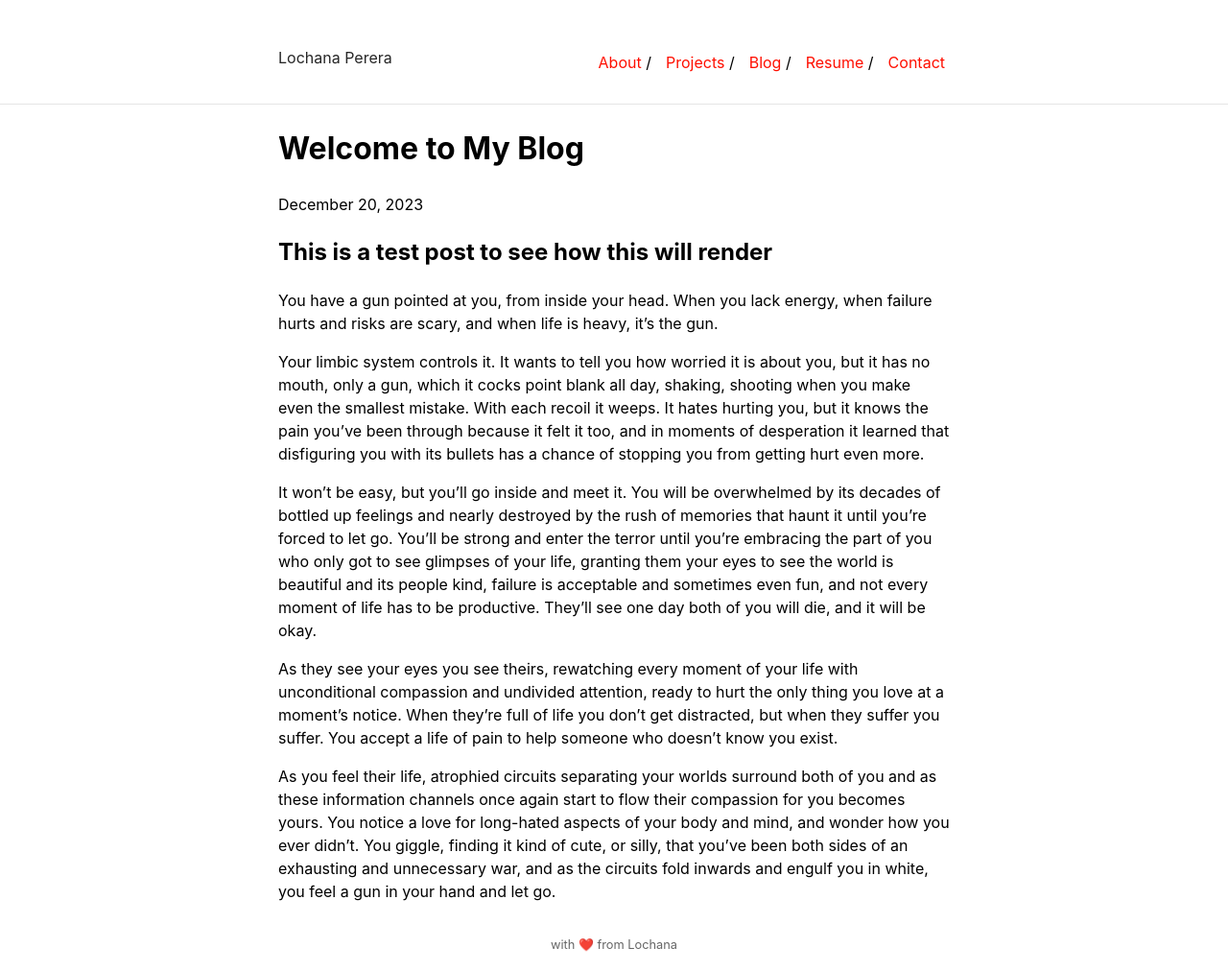
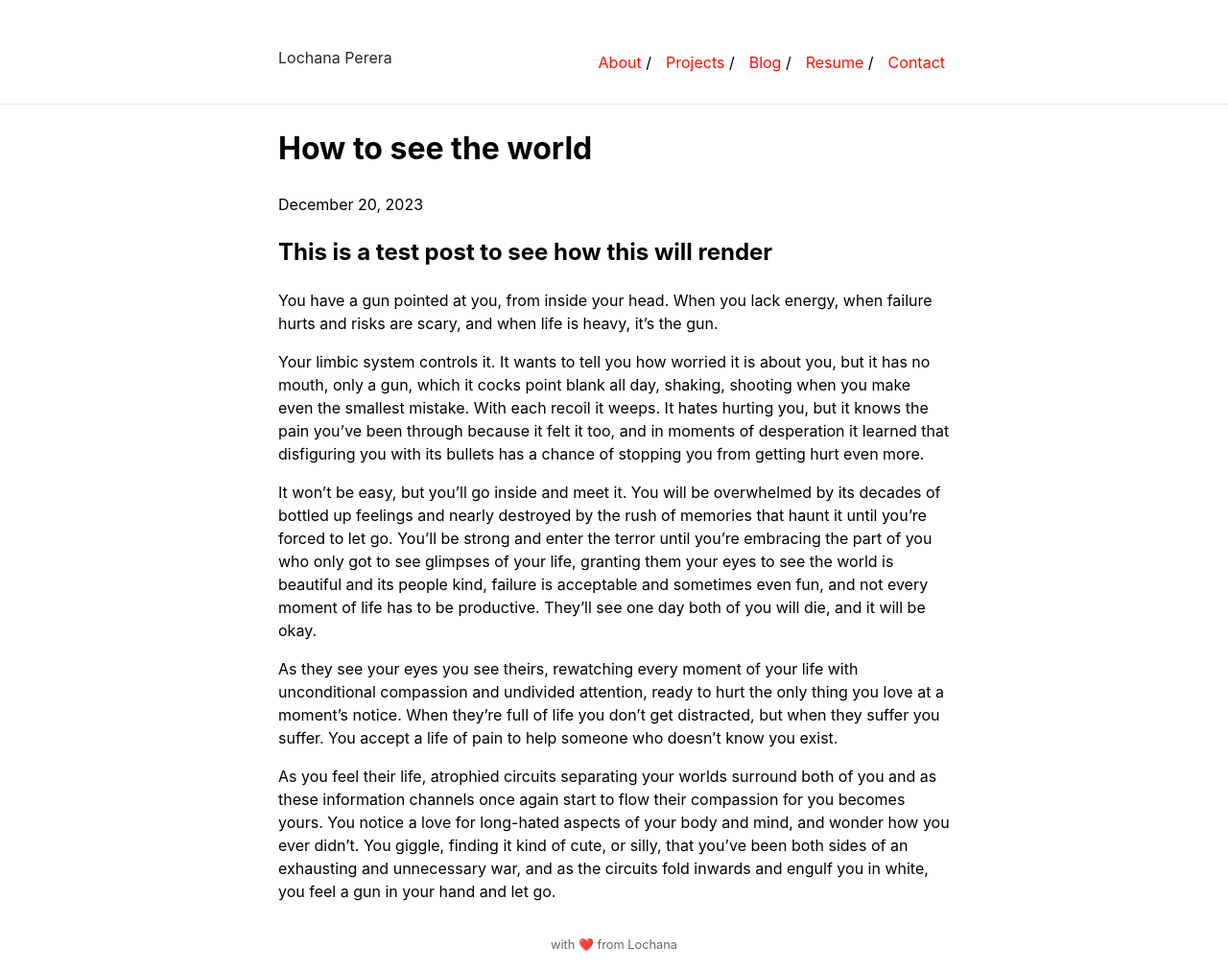
Before and after one commit to fivetwentythree/cv-blog, a Jekyll site: the page built from _posts/2023-12-20-welcome.md, in a window 1280 px wide. Shown: the whole page at 96% size. Built offline with Jekyll 4.4.1, drawn with Linux system fonts in a browser that asks for light colours.

Commit message:
made some changes

```diff
--- a/_config.yml
+++ b/_config.yml
@@ -20,10 +20,10 @@ nav:
  - name: "About"
    link: "/cv-blog/"
  - name: "Projects"
-   link: "projects"
+   link: "/cv-blog/projects"
  - name: "Blog"
-   link: "blog"
+   link: "/cv-blog/blog"
  - name: "Resume"
-   link: "resume.pdf"
+   link: "/cv-blog/resume.pdf"
  - name: "Contact"
-   link: "contact"
+   link: "/cv-blog/contact"
--- a/_layouts/default.html
+++ b/_layouts/default.html
@@ -21,7 +21,7 @@
         {% assign url = site.url | append: site.baseurl | append: page.url %}
     {% endif %}
     <meta name="description" content="{{ desc }}">
-    <link href='https://fonts.googleapis.com/css?family=Inconsolata:400,700' rel='stylesheet' type='text/css'>
+
     <link rel="alternate" type="application/rss+xml" title="{{ site.title }} RSS" href="/feed.xml" />
     <link rel="stylesheet" href="{{ site.baseurl }}/css/main.css">
     {% if site.favicon %}
@@ -59,7 +59,7 @@
             {% if site.ins_logo %}
                 <img id="ins-logo" src="{{ site.ins_logo }}" />
             {% endif %}
-            <a id="author-name" class="alignable pull-left" href="{{ site.url }}{{ site.baseurl }}">{{ site.title }}</a>
+            <a id="author-name" class="alignable pull-left" href="{{ site.baseurl }}/">{{ site.title }}</a>
             <ul id="navlist" class="alignable pull-right navbar-ul">
                 {% for x in site.nav %}
                     {% if x.name == "Resume" %}
@@ -85,7 +85,7 @@
             </div>
     </div>
     {% if site.tracking_id %}
-        <script>
+        <script async defer>
           (function(i,s,o,g,r,a,m){i['GoogleAnalyticsObject']=r;i[r]=i[r]||function(){
           (i[r].q=i[r].q||[]).push(arguments)},i[r].l=1*new Date();a=s.createElement(o),
           m=s.getElementsByTagName(o)[0];a.async=1;a.src=g;m.parentNode.insertBefore(a,m)
--- a/_posts/2023-12-20-welcome.md
+++ b/_posts/2023-12-20-welcome.md
@@ -1,6 +1,6 @@
 ---
 layout: post
-title: "Welcome to My Blog"
+title: "How to see the world"
 date: 2023-12-20
 categories: [general]
 ---
--- a/_sass/_style.scss
+++ b/_sass/_style.scss
@@ -1,98 +1,23 @@
 @import "vars";
+html{height:100%;margin:0;padding:0}
+body{margin:0;font-family:-apple-system,BlinkMacSystemFont,"Segoe UI",Roboto,Helvetica,Arial,sans-serif,"Apple Color Emoji","Segoe UI Emoji","Segoe UI Symbol";height:100%;text-rendering:optimizeLegibility;-webkit-font-smoothing:antialiased}
+a{text-decoration:none;color:$accent}
+a:hover{text-decoration:underline}
+hr{border:0;height:0;border-top:1px solid rgba(0,0,0,.1);border-bottom:1px solid rgba(255,255,255,.3)}
 
-/*
- * Basic
- */
+#author-name{font-size:1em;color:#272727;display:inline-block}
+.navbar{padding:50px 0}
+.navbar-ul{display:inline-block;margin:0;padding:5px 0;margin-left:20px}
+.nav-list{list-style-type:none;margin:0 5px 0 10px}
+.alignable{display:inline-block}
+.pull-left{@extend .alignable;float:left}
+.pull-right{@extend .alignable;float:right}
 
-html {
-    height: 100%;
-    margin: 0;
-    padding: 0;
-}
-body {
-    margin: 0;
-    font-family: -apple-system, BlinkMacSystemFont, "Segoe UI", Roboto, Helvetica, Arial, sans-serif, "Apple Color Emoji", "Segoe UI Emoji", "Segoe UI Symbol";
-    height: 100%;
-    text-rendering: optimizeLegibility;
-    -webkit-font-smoothing: antialiased;
-}
-a {
-    text-decoration: none;
-    color: $accent;
-}
-a:hover {
-    text-decoration: underline;
-}
-hr {
-    border: 0;
-    height: 0;
-    border-top: 1px solid rgba(0, 0, 0, 0.1);
-    border-bottom: 1px solid rgba(255, 255, 255, 0.3);
-}
-
-/*
- * Navbar
- */
-
-#author-name {
-    font-size: 1em;
-    color: #272727;
-    display: inline-block;
-}
-.navbar {
-    padding: 50px 0 50px 0;
-}
-.navbar-ul {
-    display: inline-block;
-    margin: 0;
-    padding: 5px 0 5px 0;
-    margin-left: 20px;
-}
-.nav-list {
-    list-style-type: none;
-    margin: 0 5px 0 10px;
-}
-.alignable {
-    display: inline-block;
-}
-.pull-left {
-    @extend .alignable;
-    float: left;
-}
-.pull-right {
-    @extend .alignable;
-    float: right;
-}
-
-/* Divs */
-
-.container {
-    max-width: $max-width;
-    margin: auto;
-}
-.wrapper {
-    min-height: 100%;
-}
-
-/* Institute Image */
-
-#ins-logo {
-	margin: auto;
-	display: block;
-	max-height: 100px;
-	text-align: center;
-}
-
-/* Mobile */
-
-@media (max-width: 800px) {
-    .container {
-        max-width: $med-width;
-        transition: 0.3s ease all;
-    }
-}
-
-@media (max-width: 650px) {
+.container{max-width:$max-width;margin:auto}
+.wrapper{min-height:100%}
+#ins-logo{margin:auto;display:block;max-height:100px;text-align:center}
+@media (max-width:800px){.container{max-width:$med-width;transition:.3s ease all}}
+@media (max-width:650px){
     .container {
         max-width: 83%;
     }
@@ -125,7 +50,7 @@ hr {
 		float: none;
 	}
 	#navlist li.nav-list {
-		margin: 0;
+		float: none;
 	}
 }
 
```
Also changed, not shown: 1 other file.
